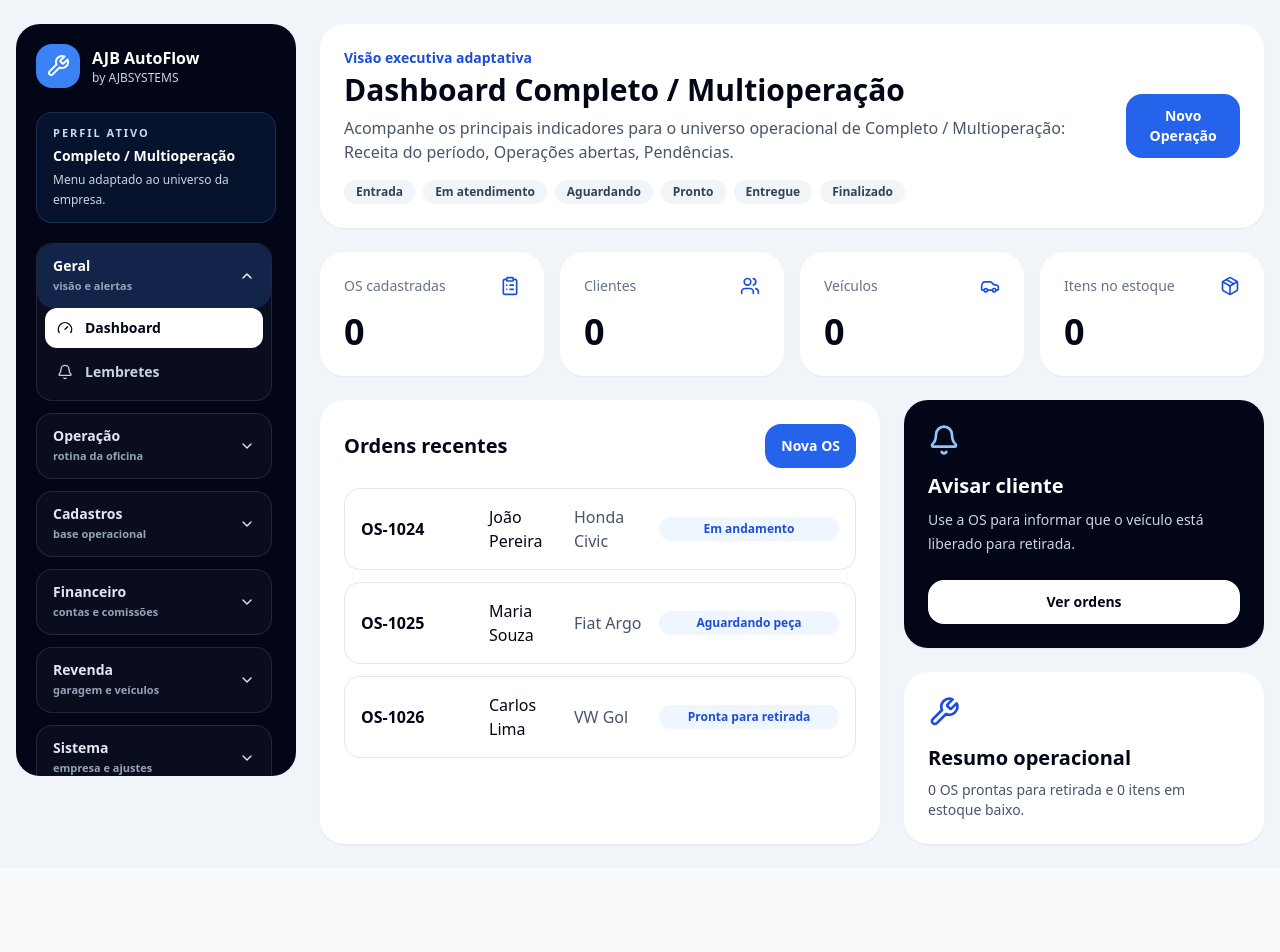
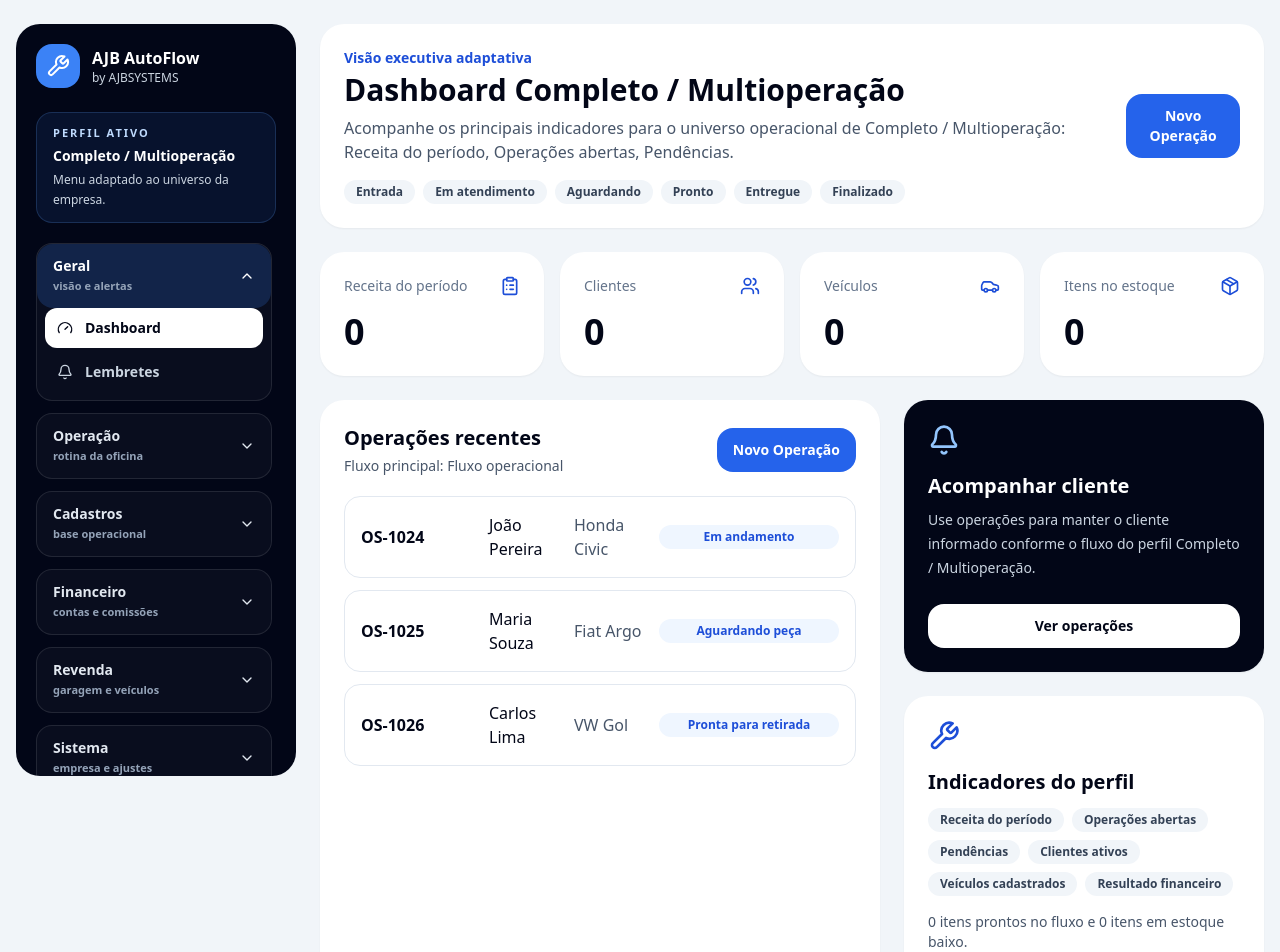
Before and after one commit to anjobrito/ajb-autoflow, a Next.js app: page /dashboard in a window 1280 px wide. Shown: the top 952 px of the page. Before the commit the page ends 868 px from the top, so only its background shows below. Built offline with nearby package versions, Linux system fonts and the light colour scheme.

Commit message:
feat: adapt dashboard labels by business profile

```diff
--- a/components/dashboard-client.tsx
+++ b/components/dashboard-client.tsx
@@ -2,8 +2,9 @@
 
 import Link from "next/link";
 import { Bell, Car, ClipboardList, Package, Users, Wrench } from "lucide-react";
-import { useEffect, useState } from "react";
-import { getDashboardStats, listWorkOrders, StoredWorkOrder } from "@/lib/browser-store";
+import { useEffect, useMemo, useState } from "react";
+import { getCompany, getDashboardStats, listWorkOrders, StoredWorkOrder } from "@/lib/browser-store";
+import { getBusinessProfileByLabel } from "@/lib/business-types";
 
 const fallbackOrders = [
   ["OS-1024", "João Pereira", "Honda Civic", "Em andamento"],
@@ -12,19 +13,34 @@ const fallbackOrders = [
 ];
 
 export function DashboardClient() {
+  const [businessType, setBusinessType] = useState("Completo / Multioperação");
   const [stats, setStats] = useState({ customers: 0, vehicles: 0, products: 0, services: 0, workOrders: 0, openWorkOrders: 0, readyWorkOrders: 0, lowStock: 0 });
   const [orders, setOrders] = useState<StoredWorkOrder[]>([]);
 
   useEffect(() => {
-    setStats(getDashboardStats());
-    setOrders(listWorkOrders().slice(0, 4));
+    function refresh() {
+      setBusinessType(getCompany().businessType || "Completo / Multioperação");
+      setStats(getDashboardStats());
+      setOrders(listWorkOrders().slice(0, 4));
+    }
+
+    refresh();
+    window.addEventListener("storage", refresh);
+    window.addEventListener("ajb-company-updated", refresh);
+
+    return () => {
+      window.removeEventListener("storage", refresh);
+      window.removeEventListener("ajb-company-updated", refresh);
+    };
   }, []);
 
+  const profile = useMemo(() => getBusinessProfileByLabel(businessType), [businessType]);
+
   const cards = [
-    { label: "OS cadastradas", value: String(stats.workOrders), icon: ClipboardList },
+    { label: profile.dashboardCards[0] ?? profile.operationPluralLabel, value: String(stats.workOrders), icon: ClipboardList },
     { label: "Clientes", value: String(stats.customers), icon: Users },
     { label: "Veículos", value: String(stats.vehicles), icon: Car },
-    { label: "Itens no estoque", value: String(stats.products), icon: Package },
+    { label: profile.id === "REVENDEDORA" ? "Veículos no estoque" : profile.id === "AUTOPECAS" ? "Itens no estoque" : "Itens no estoque", value: String(stats.products), icon: Package },
   ];
 
   return (
@@ -47,8 +63,11 @@ export function DashboardClient() {
       <div className="grid gap-6 xl:grid-cols-[1fr_360px]">
         <div className="rounded-3xl bg-white p-6 shadow-sm">
           <div className="mb-5 flex items-center justify-between">
-            <h2 className="text-xl font-black">Ordens recentes</h2>
-            <Link href="/ordens-servico/nova" className="rounded-2xl bg-blue-600 px-4 py-3 text-sm font-bold text-white">Nova OS</Link>
+            <div>
+              <h2 className="text-xl font-black">{profile.operationPluralLabel} recentes</h2>
+              <p className="mt-1 text-sm text-slate-600">Fluxo principal: {profile.kanbanLabel}</p>
+            </div>
+            <Link href="/ordens-servico/nova" className="rounded-2xl bg-blue-600 px-4 py-3 text-sm font-bold text-white">Novo {profile.operationLabel}</Link>
           </div>
           <div className="grid gap-3">
             {orders.length > 0 ? orders.map((order) => (
@@ -72,15 +91,20 @@ export function DashboardClient() {
         <div className="grid gap-6">
           <div className="rounded-3xl bg-slate-950 p-6 text-white shadow-sm">
             <Bell className="h-8 w-8 text-blue-300" />
-            <h2 className="mt-4 text-xl font-black">Avisar cliente</h2>
-            <p className="mt-2 text-sm leading-6 text-slate-300">Use a OS para informar que o veículo está liberado para retirada.</p>
-            <Link href="/ordens-servico" className="mt-6 inline-flex w-full justify-center rounded-2xl bg-white px-4 py-3 text-sm font-black text-slate-950">Ver ordens</Link>
+            <h2 className="mt-4 text-xl font-black">Acompanhar cliente</h2>
+            <p className="mt-2 text-sm leading-6 text-slate-300">Use {profile.operationPluralLabel.toLowerCase()} para manter o cliente informado conforme o fluxo do perfil {profile.label}.</p>
+            <Link href="/ordens-servico" className="mt-6 inline-flex w-full justify-center rounded-2xl bg-white px-4 py-3 text-sm font-black text-slate-950">Ver {profile.operationPluralLabel.toLowerCase()}</Link>
           </div>
 
           <div className="rounded-3xl bg-white p-6 shadow-sm">
             <Wrench className="h-8 w-8 text-blue-700" />
-            <h2 className="mt-4 text-xl font-black">Resumo operacional</h2>
-            <p className="mt-2 text-sm text-slate-600">{stats.readyWorkOrders} OS prontas para retirada e {stats.lowStock} itens em estoque baixo.</p>
+            <h2 className="mt-4 text-xl font-black">Indicadores do perfil</h2>
+            <div className="mt-3 flex flex-wrap gap-2">
+              {profile.dashboardCards.slice(0, 6).map((card) => (
+                <span key={card} className="rounded-full bg-slate-100 px-3 py-1 text-xs font-black text-slate-700">{card}</span>
+              ))}
+            </div>
+            <p className="mt-4 text-sm text-slate-600">{stats.readyWorkOrders} itens prontos no fluxo e {stats.lowStock} itens em estoque baixo.</p>
           </div>
         </div>
       </div>
```
